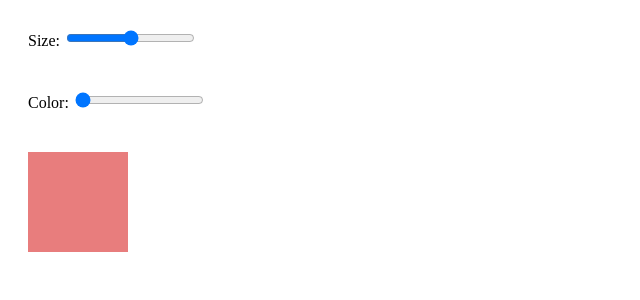
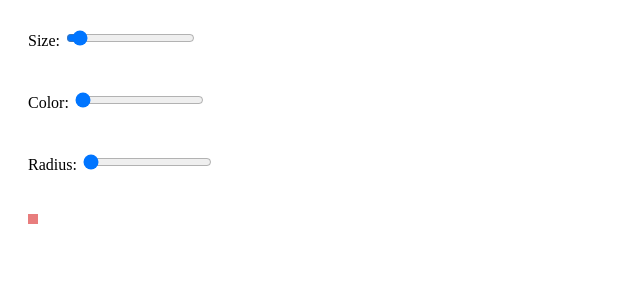
Before and after one commit to badabam/react-playground-hh-web-21-3, a React (Vite) app: page / in a window 1280 px wide. Shown: the top 300 px of the page, without its empty margins (0-640 px from the left). Built offline with nearby package versions, Linux system fonts and the light colour scheme.

Commit message:
Add radius w/ handleChange for all changes

```diff
--- a/src/App.jsx
+++ b/src/App.jsx
@@ -2,12 +2,18 @@ import React, { useState } from 'react'
 import './App.css'
 
 export default () => {
-  const [size, setSize] = useState('100')
-  const [hue, setHue] = useState('0')
+  const [box, setBox] = useState({
+    size: '10',
+    hue: '0',
+    radius: '0',
+  })
+
+  const { size, hue, radius } = box
 
   const style = {
     width: size + 'px',
     height: size + 'px',
+    borderRadius: radius + '%',
     backgroundColor: `hsl(${hue}deg, 70%, 70%)`,
   }
 
@@ -17,26 +23,41 @@ export default () => {
         Size:{' '}
         <input
           value={size}
-          onChange={handleSizeChange}
+          name="size"
+          onChange={handleChange}
           type="range"
           max="200"
         />
       </label>
       <label>
         Color:{' '}
-        <input value={hue} onChange={handleHueChange} type="range" max="359" />
+        <input
+          value={hue}
+          name="hue"
+          onChange={handleChange}
+          type="range"
+          max="359"
+        />
+      </label>
+      <label>
+        Radius:{' '}
+        <input
+          value={radius}
+          name="radius"
+          onChange={handleChange}
+          type="range"
+          max="50"
+        />
       </label>
       <div style={style} className="Box" />
     </div>
   )
 
-  function handleSizeChange(event) {
+  function handleChange(event) {
     const input = event.target
-    setSize(input.value)
-  }
-
-  function handleHueChange(event) {
-    const input = event.target
-    setHue(input.value)
+    setBox({
+      ...box,
+      [input.name]: input.value,
+    })
   }
 }
```
